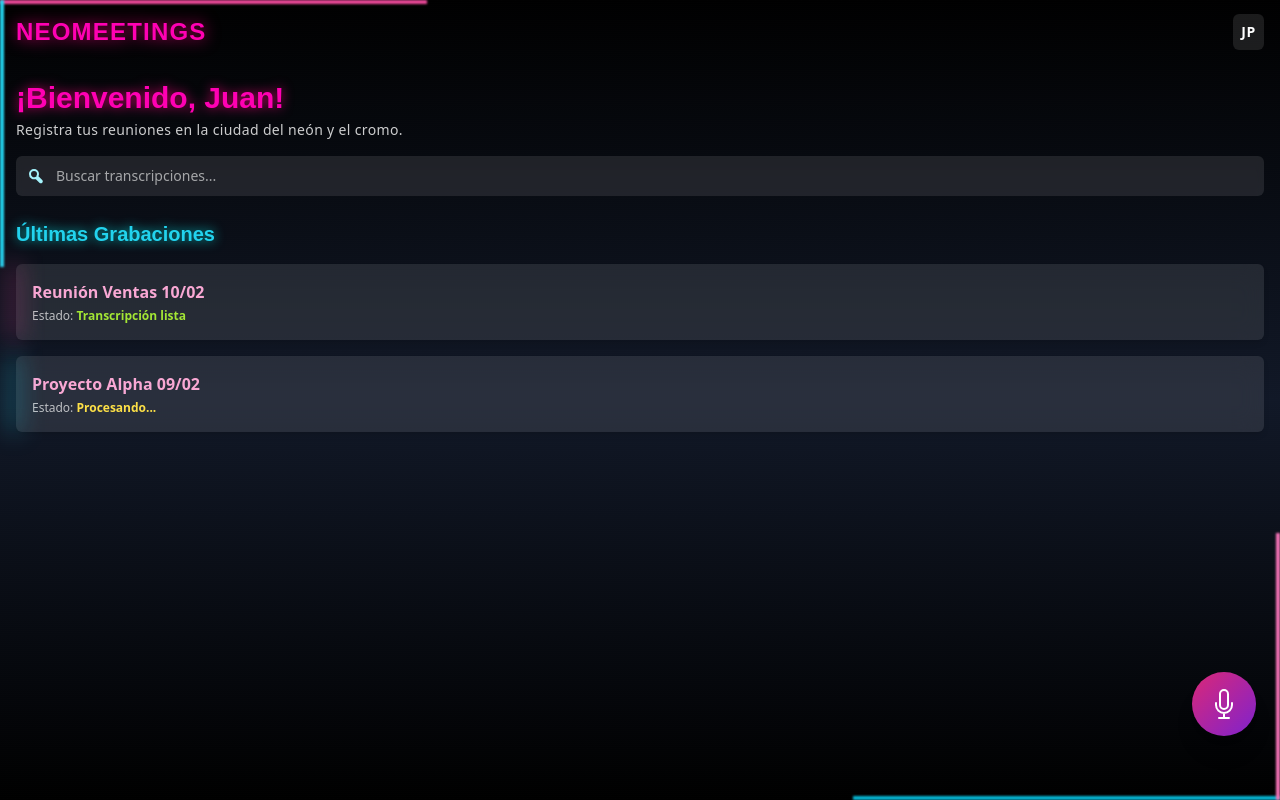
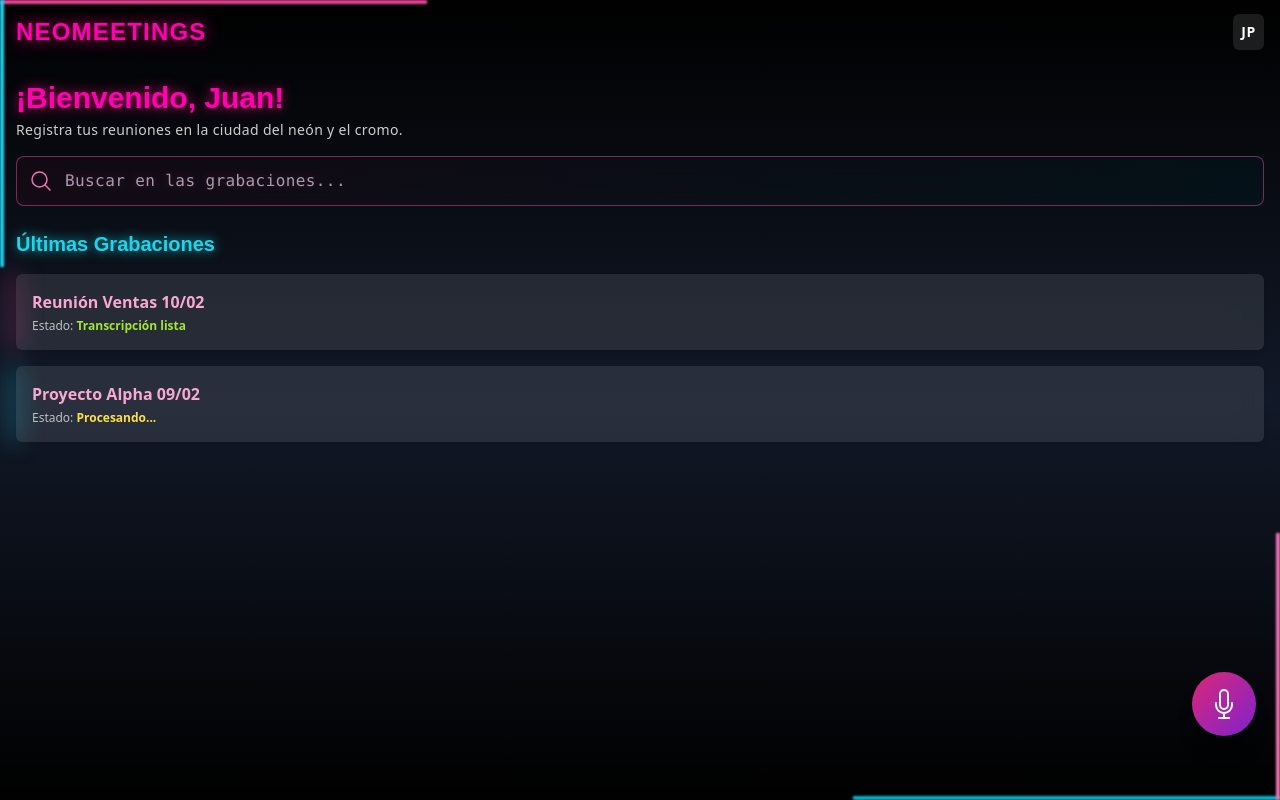
Before and after one commit to unpoderosonick/login-nuxt3-firebase-template, a Nuxt app: page / in a window 1280 px wide. Built offline with nearby package versions, Linux system fonts and the light colour scheme.

Commit message:
pagina detalles 2

```diff
--- a/components/SearchBarCyberpunk.vue
+++ b/components/SearchBarCyberpunk.vue
@@ -1,35 +1,42 @@
 <template>
-  <div class="flex items-center p-2 rounded-md bg-white/10 backdrop-blur-sm">
-    <!-- Ícono Lupa -->
-    <div class="flex-shrink-0 mr-2">
+  <div class="relative group">
+    <!-- Input con efectos neón -->
+    <div
+      class="relative flex items-center p-3 transition-all duration-300 border rounded-lg bg-black/30 backdrop-blur-lg border-pink-500/50 hover:border-pink-400 focus-within:border-pink-400 focus-within:ring-4 focus-within:ring-pink-500/20">
+      <!-- Ícono Lupa cyberpunk -->
+      <div class="flex-shrink-0 mr-3">
         <svg
-        class="w-6 h-6 text-cyan-200"
+          class="w-6 h-6 text-pink-400 transition-colors group-hover:text-pink-300"
           fill="none"
           stroke="currentColor"
-        viewBox="0 0 24 24">
+          viewBox="0 0 24 24"
+          stroke-width="1.5">
           <path
             stroke-linecap="round"
             stroke-linejoin="round"
-          stroke-width="2"
-          d="M10 6a4 4 0 014 4c0 .88-.285 1.69-.76 2.35l4.3 4.3
-               a1 1 0 01-1.42 1.42l-4.3-4.3A3.99 3.99 0 016 10
-               a4 4 0 014-4z" />
+            d="M21 21l-5.197-5.197m0 0A7.5 7.5 0 105.196 5.196a7.5 7.5 0 0010.607 10.607z" />
         </svg>
       </div>
-    <!-- Input de búsqueda -->
+
+      <!-- Campo de entrada -->
       <input
         type="text"
-      placeholder="Buscar transcripciones..."
-      class="flex-1 text-sm text-white bg-transparent outline-none placeholder-white/60"
+        placeholder="Buscar en las grabaciones..."
+        class="flex-1 font-mono text-base tracking-wide bg-transparent outline-none placeholder:text-gray-400 text-cyan-100"
         v-model="searchTerm"
-      @input="onInput" />
+        @input="onInput"
+        @keyup.enter="$emit('search')" />
+    </div>
+
+    <!-- Efecto de brillo dinámico -->
+    <div
+      class="absolute inset-0 transition-opacity rounded-lg pointer-events-none opacity-20 group-hover:opacity-30 bg-gradient-to-r from-pink-500/30 to-cyan-500/30"></div>
   </div>
 </template>
 
 <script setup>
 import { ref, watch } from "vue";
 
-// Modelo de búsqueda (reactivo)
 const props = defineProps({
   modelValue: {
     type: String,
@@ -37,16 +44,14 @@ const props = defineProps({
   },
 });
 
-const emits = defineEmits(["update:modelValue"]);
+const emits = defineEmits(["update:modelValue", "search"]);
 
 const searchTerm = ref(props.modelValue);
 
-// Emitimos el valor cada vez que cambia
 function onInput() {
   emits("update:modelValue", searchTerm.value);
 }
 
-// Si las props cambian externamente, sincronizamos
 watch(
   () => props.modelValue,
   (newVal) => {
@@ -56,5 +61,13 @@ watch(
 </script>
 
 <style scoped>
-/* Podrías personalizar aún más el estilo */
+/* Efecto de texto neón para el placeholder */
+input::placeholder {
+  text-shadow: 0 0 8px rgba(255, 0, 127, 0.3);
+}
+
+/* Personalización de la scrollbar para consistencia */
+input::-webkit-search-cancel-button {
+  filter: hue-rotate(180deg);
+}
 </style>
--- /dev/null
+++ b/composables/useSearchTranscript.js
@@ -0,0 +1,18 @@
+// ~/composables/useSearchTranscript.js
+import { computed } from "vue";
+
+export function useSearchTranscript(recordingData, searchTerm) {
+  const highlightedTranscript = computed(() => {
+    if (!searchTerm.value || !recordingData.value.transcript) {
+      return recordingData.value.transcript || "";
+    }
+
+    const regex = new RegExp(`(${searchTerm.value})`, "gi");
+    return recordingData.value.transcript.replace(
+      regex,
+      '<span class="search-highlight">$1</span>'
+    );
+  });
+
+  return { highlightedTranscript };
+}
--- a/pages/recording/[id].vue
+++ b/pages/recording/[id].vue
@@ -40,21 +40,22 @@
       <!-- Tarjeta de detalles -->
       <div
         class="p-6 mb-8 border rounded-lg shadow-2xl bg-black/30 backdrop-blur-lg border-pink-500/50">
-        <!-- Reproductor de audio -->
+        <!-- Reproductor de audio (sin estilos personalizados) -->
         <div class="mb-6">
           <audio
             v-if="recordingData.downloadURL"
             :src="recordingData.downloadURL"
             controls
-            class="w-full rounded-lg bg-gray-900/50"></audio>
+            class="w-full"></audio>
         </div>
 
-        <!-- Metadatos -->
-        <div class="grid gap-4 mb-6 text-sm md:grid-cols-2">
+        <!-- Metadatos compactos -->
+        <div class="flex gap-4 mb-6 text-sm">
           <div class="p-3 rounded-md bg-gray-900/20">
             <p class="text-cyan-400">Estado:</p>
             <p :class="statusColorClass" class="font-semibold">
-              {{ recordingData.statusLabel || "Desconocido" }}
+              {{ recordingData.statusLabel || "Subida" }}
+              <!-- Valor por defecto corregido -->
             </p>
           </div>
 
@@ -66,14 +67,60 @@
           </div>
         </div>
 
-        <!-- Transcripción -->
+        <!-- Barra de búsqueda -->
+        <div class="mb-6">
+          <SearchBarCyberpunk v-model="searchTerm" @search="highlightMatches" />
+        </div>
+
+        <!-- Resumen y Acuerdos (sección unificada) -->
+        <div class="mb-6">
+          <h2 class="mb-3 text-lg font-bold text-cyan-400">
+            Resumen y Acuerdos
+          </h2>
+          <div
+            v-if="
+              recordingData.summary ||
+              (recordingData.tasks && recordingData.tasks.length > 0)
+            "
+            class="p-4 rounded-md bg-gray-900/20">
+            <!-- Resumen -->
+            <div v-if="recordingData.summary" class="mb-4">
+              <p class="text-sm leading-relaxed text-white/80">
+                {{ recordingData.summary }}
+              </p>
+            </div>
+
+            <!-- Acuerdos y tareas -->
+            <div
+              v-if="recordingData.tasks && recordingData.tasks.length > 0"
+              class="space-y-2">
+              <div
+                v-for="(task, index) in recordingData.tasks"
+                :key="index"
+                class="flex items-center p-3 rounded-md bg-gray-900/30">
+                <input
+                  type="checkbox"
+                  v-model="task.completed"
+                  class="mr-3 text-pink-400 rounded focus:ring-pink-500" />
+                <p class="text-sm text-white/80">{{ task.description }}</p>
+              </div>
+            </div>
+          </div>
+          <div v-else class="p-4 text-center rounded-md bg-gray-900/20">
+            <p class="text-white/60">No hay resumen ni acuerdos disponibles</p>
+          </div>
+        </div>
+
+        <!-- Transcripción con resaltado -->
         <div
           v-if="recordingData.transcript"
           class="p-4 rounded-md bg-gray-900/20">
-          <h2 class="mb-3 text-lg font-bold text-cyan-400">Transcripción</h2>
-          <p class="font-mono text-sm leading-relaxed text-white/80">
-            {{ recordingData.transcript }}
-          </p>
+          <h2 class="mb-3 text-lg font-bold text-cyan-400">
+            Transcripción Completa
+          </h2>
+          <p
+            class="font-mono text-sm leading-relaxed text-white/80"
+            v-html="highlightedTranscript"></p>
         </div>
 
         <!-- Mensaje si no hay transcripción -->
@@ -90,8 +137,11 @@
 </template>
 
 <script setup>
-import { useRouter } from "#imports";
+import { ref, computed } from "vue";
+import { useRoute, useRouter } from "#imports";
 import { getFirestore, doc, getDoc } from "firebase/firestore";
+import SearchBarCyberpunk from "~/components/SearchBarCyberpunk.vue";
+import { useSearchTranscript } from "~/composables/useSearchTranscript";
 
 const route = useRoute();
 const router = useRouter();
@@ -99,6 +149,7 @@ const recordingId = route.params.id;
 
 const isLoading = ref(true);
 const recordingData = ref({});
+const searchTerm = ref("");
 
 // Color según estado
 const statusColorClass = computed(() => {
@@ -121,6 +172,12 @@ const formatDate = (date) => {
   }).format(date);
 };
 
+// Composable para buscar en la transcripción
+const { highlightedTranscript } = useSearchTranscript(
+  recordingData,
+  searchTerm
+);
+
 // Cargar datos
 onMounted(async () => {
   try {
@@ -129,7 +186,18 @@ onMounted(async () => {
     const snapshot = await getDoc(docRef);
 
     if (snapshot.exists()) {
-      recordingData.value = snapshot.data();
+      const data = snapshot.data();
+      recordingData.value = {
+        id: snapshot.id,
+        title: data.title || `Grabación ${new Date().toLocaleString()}`,
+        downloadURL: data.downloadURL || "",
+        statusLabel: data.statusLabel || "Subida", // Valor por defecto corregido
+        statusType: data.statusType || "ready", // Valor por defecto corregido
+        createdAt: data.createdAt,
+        transcript: data.transcript || "",
+        summary: data.summary || "",
+        tasks: data.tasks || [],
+      };
     }
   } catch (error) {
     console.error("Error cargando grabación:", error);
@@ -145,13 +213,4 @@ onMounted(async () => {
 .text-neon-pink {
   color: #ff00b3;
 }
-
-audio::-webkit-media-controls-panel {
-  background-color: rgba(17, 24, 39, 0.5);
-}
-
-audio::-webkit-media-controls-play-button,
-audio::-webkit-media-controls-mute-button {
-  filter: drop-shadow(0 0 2px #ff00b3);
-}
 </style>
```
Lines whose indentation alone changed are shown as unchanged.
